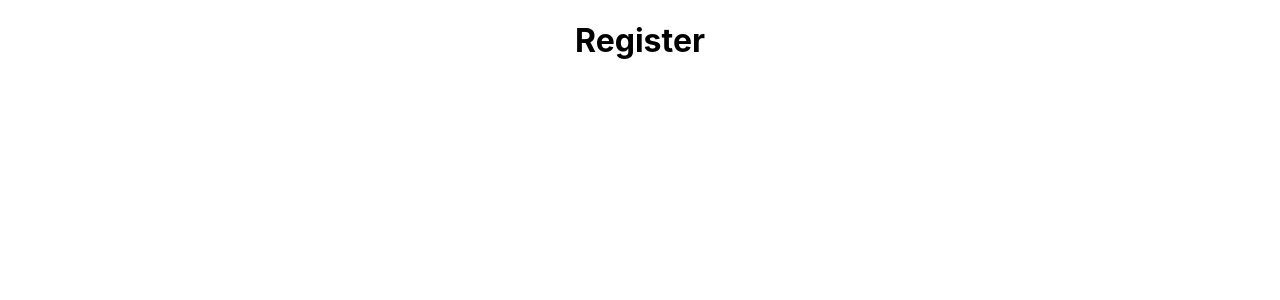
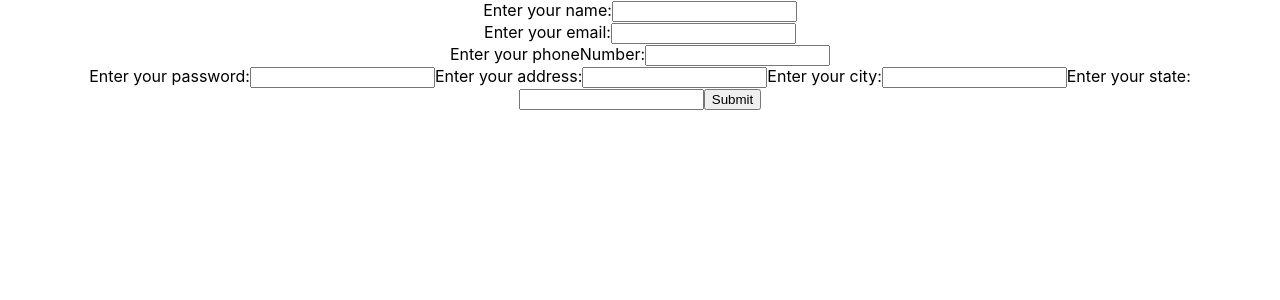
Before and after one commit to ArpanBatra01/Sharing-cab-clone, a React (Create React App) app: page /register in a window 1280 px wide. Shown: the top 300 px of the page. Built offline with nearby package versions, Linux system fonts and the light colour scheme.

Commit message:
work in progress

```diff
--- a/src/pages/user-registration.js
+++ b/src/pages/user-registration.js
@@ -1,18 +1,79 @@
-import {useState} from "react";
+import { useState } from "react";
+import ReactDOM from 'react-dom/client';
+import { isCompositeComponentWithType } from "react-dom/test-utils";
+
+function Register() {
+  const [name, setName] = useState("");
+  const [email, setemail]=useState("");
+  const [number, setphoneNumber]=useState("");
+  const [password, setpassword]=useState("");
+  const [address, setaddress]=useState("");
+  const [city, setcity]=useState("");
+  const [state, setstate]=useState("");
 
 
+  const handleSubmit = (event) => {
+    event.preventDefault();
+    alert(`The name you entered was: ${name}`);
+  }
+
+  return (
+    <form onSubmit={handleSubmit}>
+      <div><label>Enter your name:
+        <input
+          type="text"
+          value={name}
+          onChange={(e) => setName(e.target.value)}
+        />
+      </label></div>
+      <div><label>Enter your email:
+        <input
+          type="email"
+          value={email}
+          onChange={(e)=> setemail(e.target.value)}
+        />
+      </label></div>
+      <div><label>Enter your phoneNumber:
+        <input
+         type="number"
+         value={number}
+         onChange={(e)=> setphoneNumber(e.target.value)}
+        />
+      </label></div>
+      <label>Enter your password:
+        <input
+         type="password"
+         value={password}
+         onChange={(e)=>setpassword(e.target.value)}
+
+        />
+      </label>
+      <label>Enter your address:
+        <input
+         type="text"
+         value={address}
+         onChange={(e)=>setaddress(e.target.value)}
+        />
+      </label>
+      <label>Enter your city:
+        <input
+         type="text"
+         value={city}
+         onChange={(e)=>setcity(e.target.value)}
+        />
+      </label>
+      <label>Enter your state:
+        <input
+         type="text"
+         value={state}
+         onChange={(e)=>setstate(e.target.value)}
+        />
+      </label>
 
 
+      <input type="submit" />
+    </form>
+  )
+}
 
-
-
-const Register = () => {
-
-
-  return <h1>Register</h1>;
-
-
-
-};
-
-export default Register;
+export default Register
```
